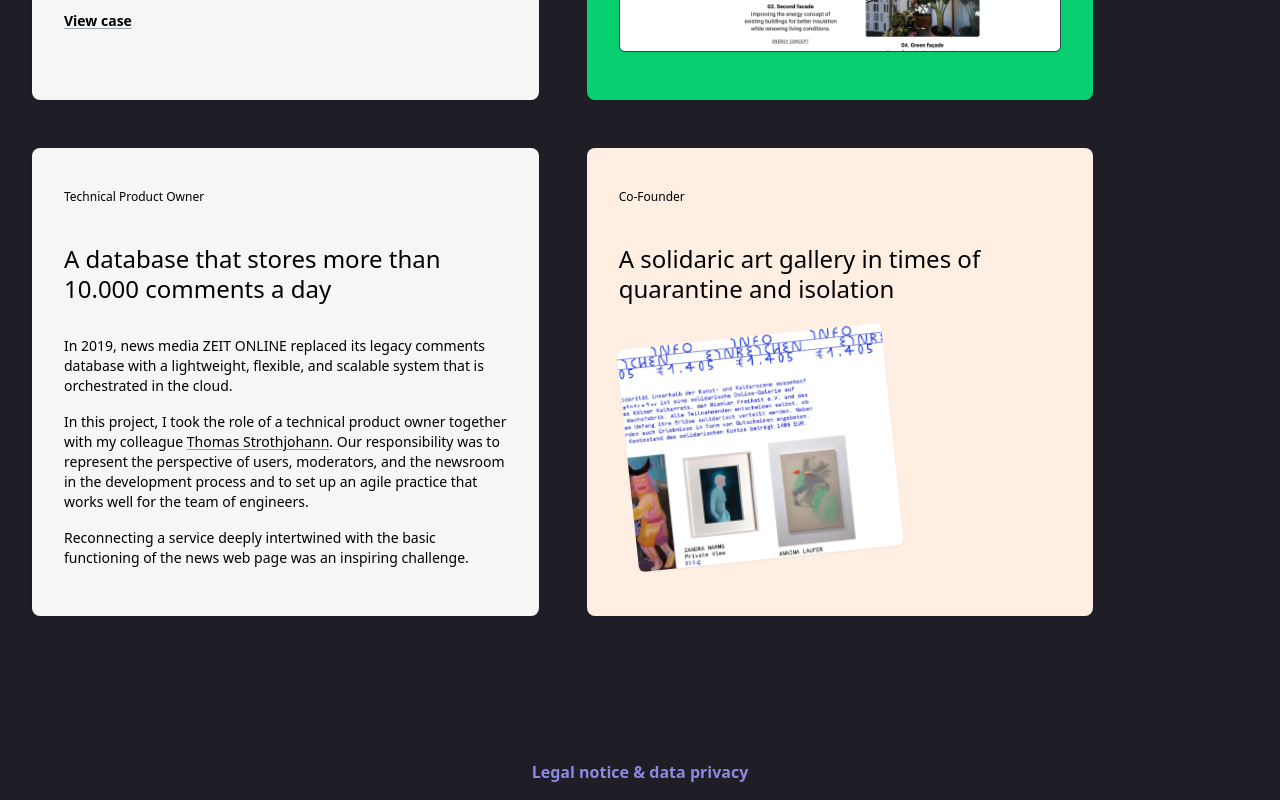
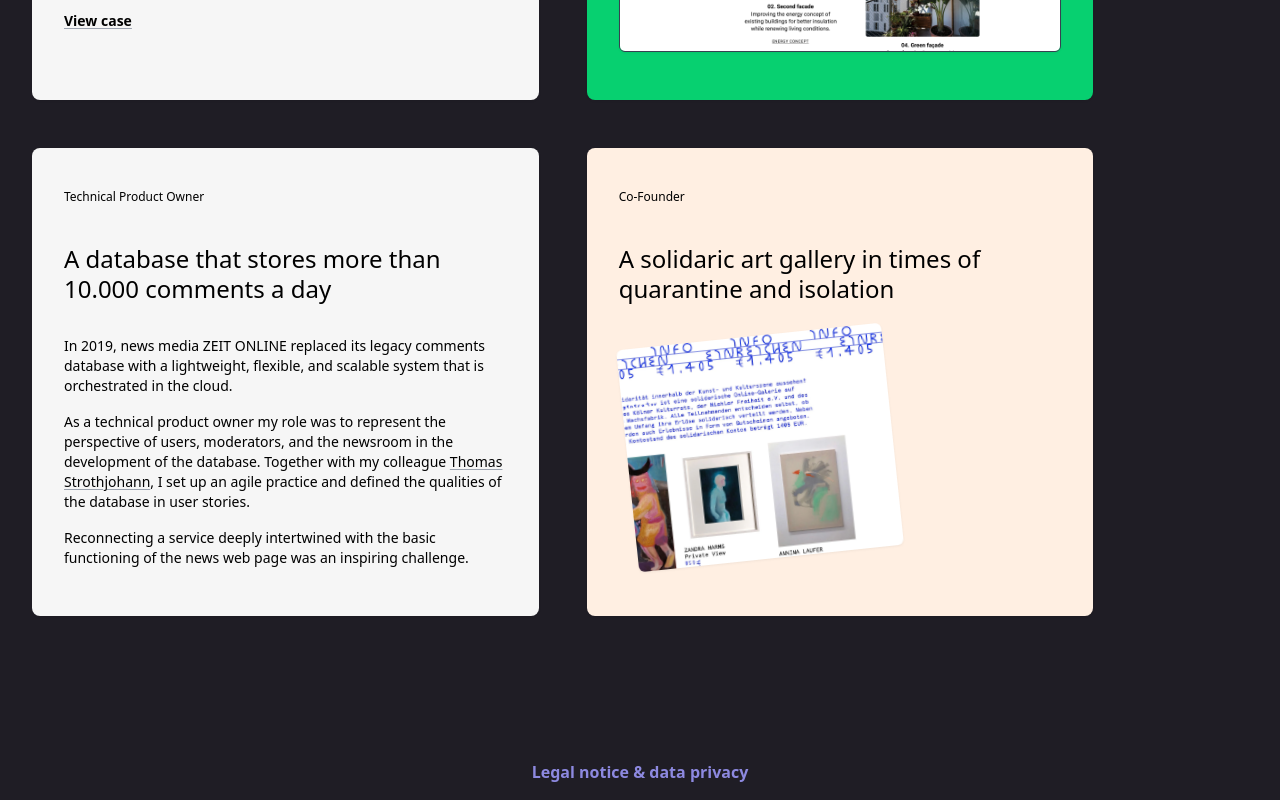
Before and after one commit to milanbargiel/portfolio, a Next.js app: page / in a window 1280 px wide. Shown: the part 1203-2003 px from the top of the page. Built offline with nearby package versions, Linux system fonts and the light colour scheme.

Commit message:
Update text

```diff
--- a/components/project-list.js
+++ b/components/project-list.js
@@ -62,17 +62,17 @@ export default function ProjectList() {
             orchestrated in the cloud.
           </p>
           <p className="mb-4">
-            In this project, I took the role of a technical product owner
-            together with my colleague{' '}
+            As a technical product owner my role was to represent the
+            perspective of users, moderators, and the newsroom in the
+            development of the database. Together with my colleague{' '}
             <Link
               href="https://www.zeit.de/autoren/S/Thomas_Strothjohann/index"
               variant="underline-dark"
             >
               Thomas Strothjohann
             </Link>
-            . Our responsibility was to represent the perspective of users,
-            moderators, and the newsroom in the development process and to set
-            up an agile practice that works well for the team of engineers.
+            , I set up an agile practice and defined the qualities of the
+            database in user stories.
           </p>
           <p className="mb-4">
             Reconnecting a service deeply intertwined with the basic functioning
```
